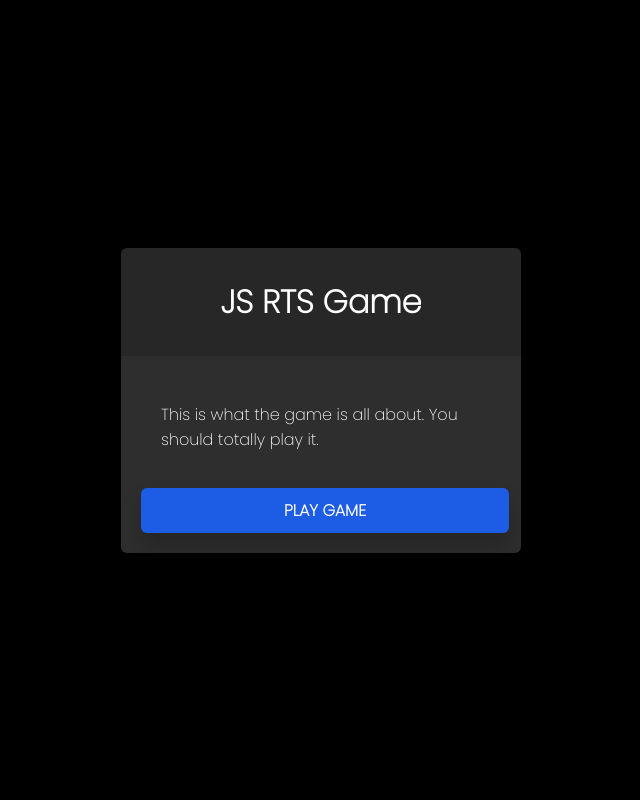
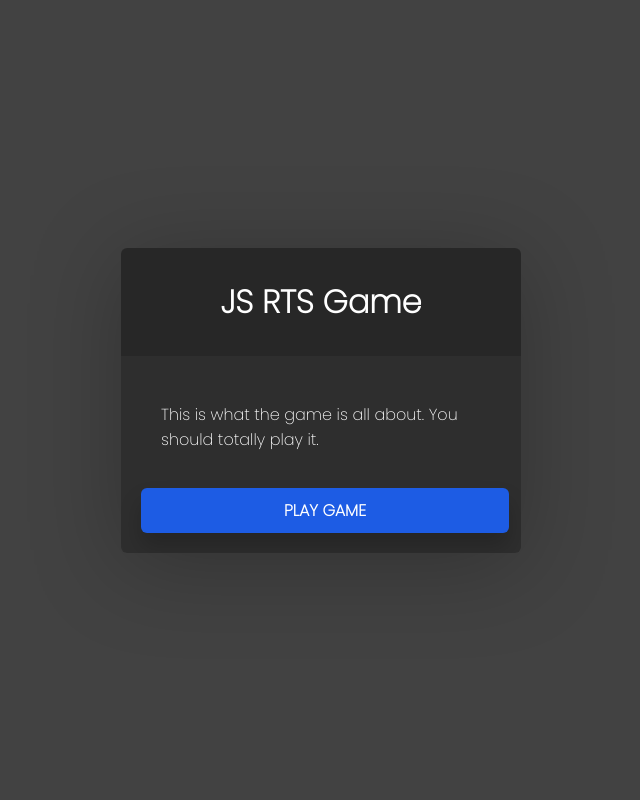
Before and after one commit to CarsonBurke/JS-RTS-Game, a web app: file public/index.html in a window 1280 px wide. Shown: the whole page, without its empty margins (319-959 px from the left). Run offline with its HTML, style and script files only (its server is not run), Linux system fonts and the light colour scheme.

Commit message:
Update style.css

```diff
--- a/public/materials/style.css
+++ b/public/materials/style.css
@@ -3,7 +3,7 @@
             margin: 0;
             padding: 0;
             font-family: "poppins", "sans-serif";
-            background: rgb(0, 0, 0);
+            background: rgb(66, 66, 66);
             --primary: rgb(29, 92, 228);
             overflow: hidden;
         }
@@ -12,7 +12,7 @@
             background-color: rgb(46, 46, 46);
             display: flex;
             flex-wrap: wrap;
-            box-shadow: rgba(0, 0, 0, 0.15) 0 12px 90px 0;
+            box-shadow: rgba(0, 0, 0, 0.3) 0 12px 90px 0;
             position: absolute;
             margin: auto;
             top: 0;
```
